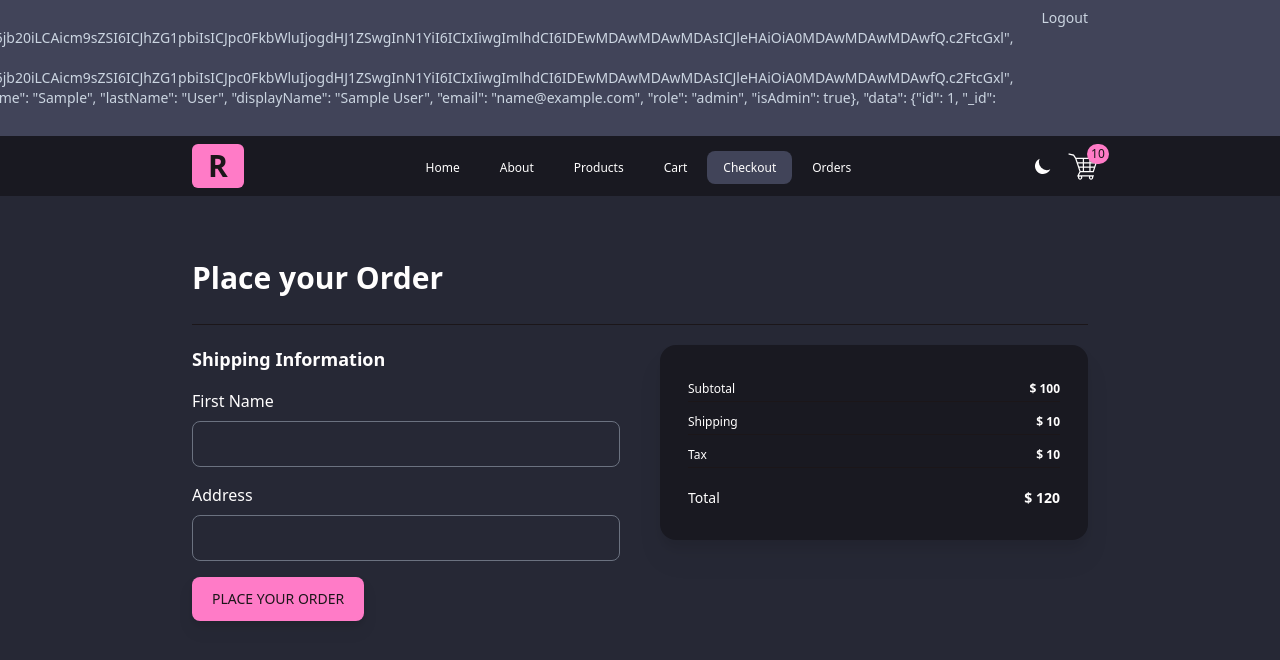
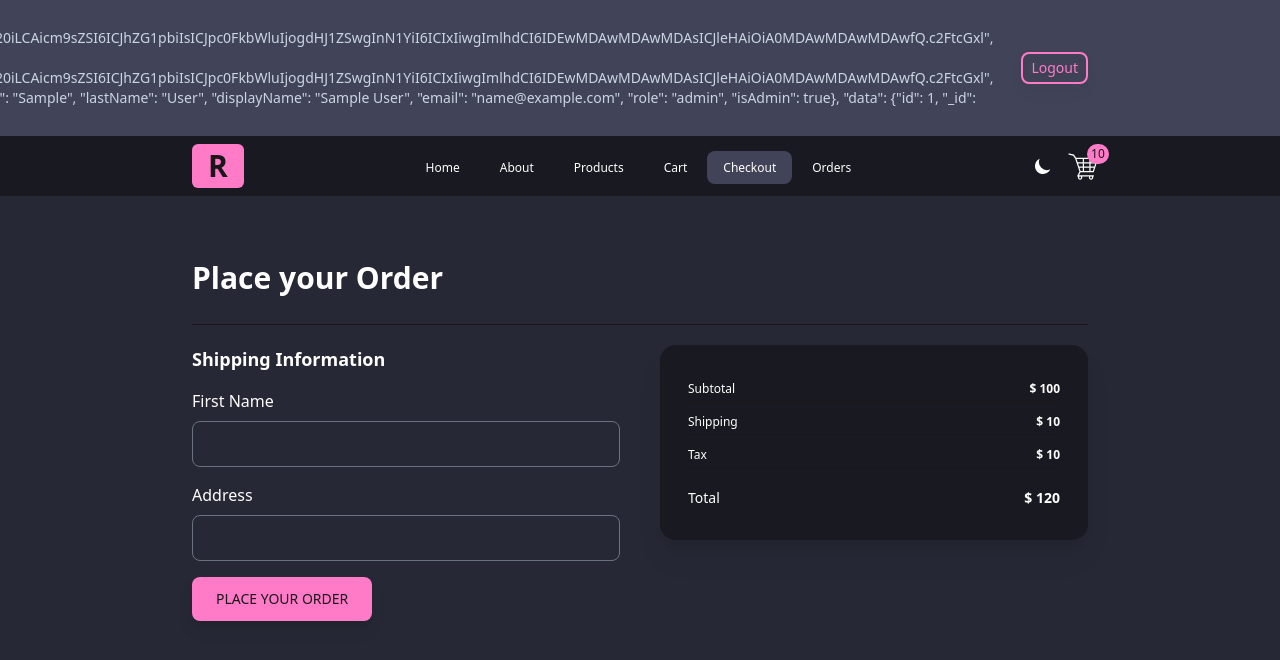
Before and after one commit to idrissruso/RusoFy, a React (Vite) app: page /checkout in a window 1280 px wide. Shown: the top 660 px of the page. Built offline with nearby package versions, Linux system fonts and the light colour scheme; sample sign-in values are in the browser's storage; what ldrs would draw is missing.

Commit message:
quelques retouches

```diff
--- a/src/components/Button.jsx
+++ b/src/components/Button.jsx
@@ -1,11 +1,15 @@
-function Button({ type, text, onClick, size }) {
-  const color = type === 'primary' ? 'bg-tertiary-100' : 'bg-tertiary-300'
+function Button({ type, text, onClick, size, outlined }) {
+  const color =
+    type === 'primary'
+      ? 'bg-tertiary-100'
+      : type === 'secondary'
+      ? 'bg-tertiary-400'
+      : 'bg-transparent border-2 border-tertiary-100 text-tertiary-100 hover:bg-tertiary-100 hover:text-primary-text'
   const hoverColor =
     type === 'primary' ? 'hover:bg-tertiary-200' : 'hover:bg-tertiary-400'
   const sizeClass =
-    size === 'lg' || size === 'md'
-      ? 'lg:px-5 lg:py-3 px-3 py-1.5'
-      : 'lg:px-2 lg:py-1 px-1 py-1.5'
+    size === 'lg' ? 'px-6 py-3' : size === 'md' ? 'px-4 py-2' : 'px-2 py-1'
+
   return (
     <button
       className={`self-start ${color} ${sizeClass} rounded-lg text-sm drop-shadow-lg text-btn-100 animate-fadeUp font-medium ${hoverColor} hover:shadow-none transition-all duration-300 ease-in-out ${
--- a/src/components/LoginBar.jsx
+++ b/src/components/LoginBar.jsx
@@ -2,6 +2,8 @@ import { Link } from 'react-router-dom'
 import { useSelector } from 'react-redux'
 import { useDispatch } from 'react-redux'
 import { logout } from '../feutures/auth/loginSlice'
+import Button from '../components/Button'
+import toast from 'react-hot-toast'
 
 function LoginBar() {
   const user = useSelector((state) => state.user.user)
@@ -10,17 +12,26 @@ function LoginBar() {
   function handleLogout() {
     localStorage.removeItem('activeUser')
     dispatch(logout())
+    toast.success('Logout successfully')
   }
 
   if (user) {
     return (
-      <div className="flex px-[15%] py-2 sm:justify-end justify-center text-slate-300 text-sm gap-7 bg-primary-100">
+      <div className="flex px-[15%] py-2 sm:justify-end items-center justify-center text-slate-300 text-sm gap-7 bg-primary-100">
         <span>Hello ! {user} 😊</span>
         <span
           className=" cursor-pointer hover:underline underline-offset-2"
           onClick={handleLogout}
         >
-          <Link to="/login">Logout</Link>
+          <Link to="/login">
+            <Button
+              text={'Logout'}
+              type={'outlined'}
+              size={'sm'}
+              outlined={true}
+              onClick={handleLogout}
+            />
+          </Link>
         </span>
       </div>
     )
--- a/src/components/NavItems.jsx
+++ b/src/components/NavItems.jsx
@@ -1,15 +1,23 @@
 import MenuToggle from './MenuToggle'
 import NavItem from './NavItem'
+import { useSelector } from 'react-redux'
+
 function NavItems() {
+  const user = useSelector((state) => state.user.user)
+
   return (
     <div>
       <ul className="lg:flex hidden text-primary-text">
         <NavItem link="/Home" text="Home" />
         <NavItem link="/about" text="About" />
         <NavItem link="/products" text="Products" />
-        <NavItem link="/cart" text="Cart" />
-        <NavItem link="/checkout" text="Checkout" />
-        <NavItem link="/orders" text="Orders" />
+        {user && (
+          <>
+            <NavItem link="/cart" text="Cart" />
+            <NavItem link="/checkout" text="Checkout" />
+            <NavItem link="/orders" text="Orders" />
+          </>
+        )}
       </ul>
       <MenuToggle />
     </div>
--- /dev/null
+++ b/src/feutures/auth/ProtectedRoute.jsx
@@ -0,0 +1,22 @@
+import { useSelector } from 'react-redux'
+import { Navigate } from 'react-router-dom'
+import toast from 'react-hot-toast'
+
+function ProtectedRoute({ children }) {
+  const user = useSelector((state) => state.user.user)
+
+  if (user) {
+    return children
+  } else {
+    toast.error('You need to login first')
+    return (
+      <Navigate
+        replace
+        to="/login"
+        state={{ from: window.location.pathname }}
+      />
+    )
+  }
+}
+
+export default ProtectedRoute
--- a/src/pages/Cart.jsx
+++ b/src/pages/Cart.jsx
@@ -1,10 +1,11 @@
 import PageHeader from '../components/PageHeaders'
 import Input from '../components/Input'
 import OrderSum from '../components/OrderSum'
+import ProtectedRoute from '../feutures/auth/ProtectedRoute'
 
 function Cart() {
   return (
-    <div>
+    <ProtectedRoute>
       <PageHeader>Shopping Cart</PageHeader>
       <div className="flex justify-between text-primary-text mt-5 gap-9 flex-wrap">
         <img
@@ -33,7 +34,7 @@ function Cart() {
         </div>
         <OrderSum />
       </div>
-    </div>
+    </ProtectedRoute>
   )
 }
 
--- a/src/pages/Checkout.jsx
+++ b/src/pages/Checkout.jsx
@@ -2,10 +2,11 @@ import PageHeader from '../components/PageHeaders'
 import Input from '../components/Input'
 import Button from '../components/Button'
 import OrderSum from '../components/OrderSum'
+import ProtectedRoute from '../feutures/auth/ProtectedRoute'
 
 function Checkout() {
   return (
-    <div>
+    <ProtectedRoute>
       <PageHeader>Place your Order</PageHeader>
       <div className="grid md:grid-cols-2 mt-5 gap-10 ">
         <div className="flex flex-col gap-4">
@@ -21,7 +22,7 @@ function Checkout() {
           <OrderSum />
         </div>
       </div>
-    </div>
+    </ProtectedRoute>
   )
 }
 
--- a/src/pages/Orders.jsx
+++ b/src/pages/Orders.jsx
@@ -1,17 +1,18 @@
 import PageHeader from '../components/PageHeaders'
 import Table from '../components/Table'
 import Pagination from '../components/Pagination'
+import ProtectedRoute from '../feutures/auth/ProtectedRoute'
 
 function Orders() {
   return (
-    <div>
+    <ProtectedRoute>
       <PageHeader>Your Orders</PageHeader>
       <div className="flex flex-col gap-3 mt-5">
         <h1 className="font-thin mb-4 text-primary-text">Total Orders: 127</h1>
         <Table />
         <Pagination />
       </div>
-    </div>
+    </ProtectedRoute>
   )
 }
 
```
